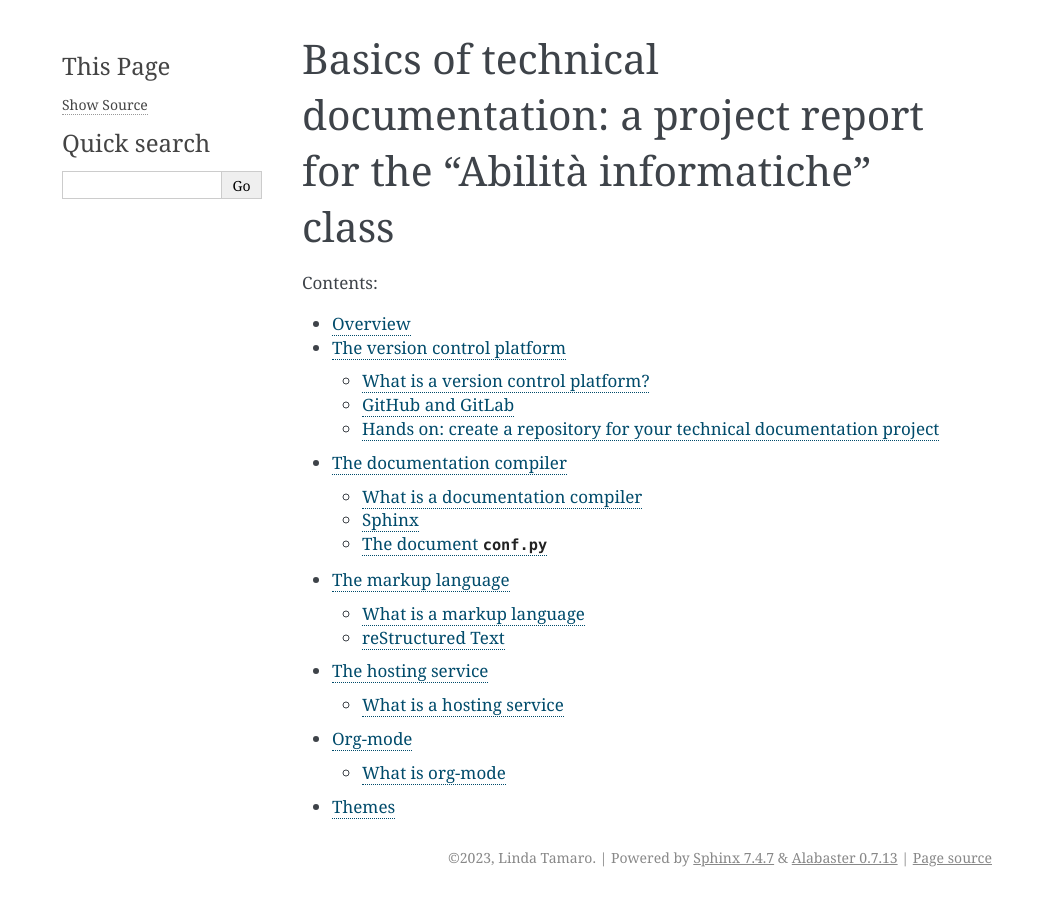
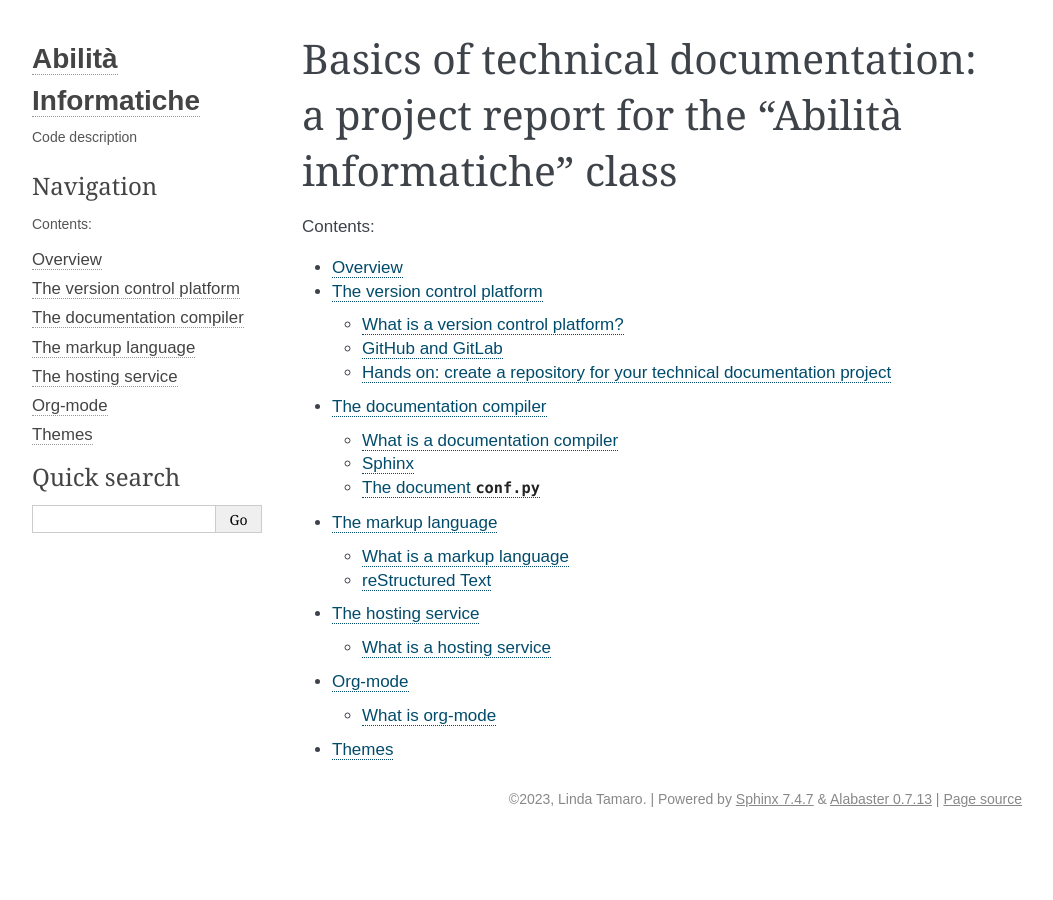
Before and after one commit to lindattt/ainfo-project-v2, a Sphinx documentation site: the page built from source/index.rst, in a window 1280 px wide. Shown: the whole page, without its empty margins (118-1171 px from the left). Built offline with Sphinx 7.4.7, drawn with Linux system fonts in a browser that asks for light colours.

Commit message:
edit conf.py, add custom.css

```diff
--- a/source/conf.py
+++ b/source/conf.py
@@ -1,27 +1,109 @@
 # Configuration file for the Sphinx documentation builder.
 #
-# For the full list of built-in configuration values, see the documentation:
+# This file only contains a selection of the most common options. For a full
+# list see the documentation:
 # https://www.sphinx-doc.org/en/master/usage/configuration.html
 
+# -- Path setup --------------------------------------------------------------
+
+# If extensions (or modules to document with autodoc) are in another directory,
+# add these directories to sys.path here. If the directory is relative to the
+# documentation root, use os.path.abspath to make it absolute, like shown here.
+#
+# import os
+# import sys
+# sys.path.insert(0, os.path.abspath('../'))
+
+
 # -- Project information -----------------------------------------------------
-# https://www.sphinx-doc.org/en/master/usage/configuration.html#project-information
 
-project = 'ainfooo'
+project = 'Abilità Informatiche'
+html_title = 'Basics of technical documentation writing'
 copyright = '2023, Linda Tamaro'
 author = 'Linda Tamaro'
 
+
 # -- General configuration ---------------------------------------------------
-# https://www.sphinx-doc.org/en/master/usage/configuration.html#general-configuration
 
+# Add any Sphinx extension module names here, as strings. They can be
+# extensions coming with Sphinx (named 'sphinx.ext.*') or your custom
+# ones.
+# extensions = ['sphinx.ext.autodoc', 'sphinx.ext.coverage', 'sphinx.ext.napoleon']
 extensions = []
 
+# Add any paths that contain templates here, relative to this directory.
 templates_path = ['_templates']
-exclude_patterns = []
 
+# The root document.
+root_doc = 'index'
 
+# Highlights: do not highlight literal blocks
+highlight_language = 'none'
 
-# -- Options for HTML output -------------------------------------------------
-# https://www.sphinx-doc.org/en/master/usage/configuration.html#options-for-html-output
+# List of patterns, relative to source directory, that match files and
+# directories to ignore when looking for source files.
+# This pattern also affects html_static_path and html_extra_path.
+exclude_patterns = ['_build', 'Thumbs.db', '.DS_Store']
 
+# Add any paths that contain custom static files (such as style sheets) here,
+# relative to this directory. They are copied after the builtin static files,
+# so a file named "default.css" will overwrite the builtin "default.css".
+html_static_path = ['_static']
+
+#MIA AGGIUNTA
+html_css_files = ['custom.css']
+
+# The theme to use for HTML and HTML Help pages.  See the documentation for
+# a list of builtin themes.
 html_theme = 'alabaster'
-html_static_path = ['_static']
+
+if html_theme == 'alabaster':
+    pygments_style = 'friendly'
+    html_static_path = ['_static/custom.css']
+    html_theme_options = {
+        'description': 'Code description',
+        'fixed_sidebar': True,
+        'sidebar_collapse': True,
+        'extra_nav_links': {},
+        'gray_2': '#F4F4F4ED',
+        'sidebar_width': '250px',
+        'body_max_width': 'auto',
+        'page_width': '1000px',
+    }
+
+    html_sidebars = {
+        '**': [
+            'about.html',
+            'navigation.html',
+            'searchbox.html',
+            'relations.html',
+            'donate.html',
+        ]
+    }
+
+if html_theme == 'sphinx_rtd_theme':
+    import sphinx_rtd_theme
+    extensions += [
+        'sphinx_rtd_theme',
+    ]
+    html_theme_options = {
+        'display_version': True,
+        'vcs_pageview_mode': '',
+        # Toc options
+        'collapse_navigation': False,
+        'sticky_navigation': True,
+        'navigation_depth': 4,
+        'includehidden': True,
+        'titles_only': False
+    }
+
+if html_theme == 'furo':
+    pygments_style = 'tango'
+    # html_static_path = ['_static/furo/']
+    # html_css_files = ['custom.css']
+    html_theme_options = {
+        "light_css_variables": {
+            "admonition-title-font-size": "1rem",
+            "admonition-font-size": "1rem",
+        },
+    }
```
Also changed, not shown: source/_static/custom.css (added, +101 -0 lines).
